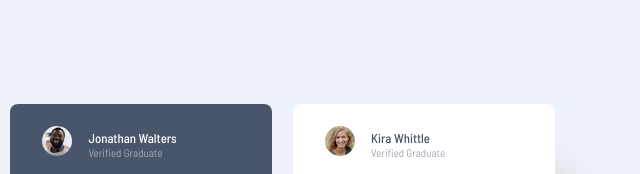
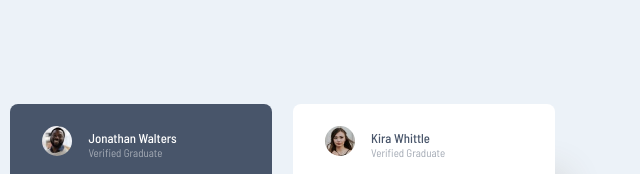
Before and after one commit to CooleyWC/frontend-mentor-testimonials-grid, a plain HTML site: page index.html in a window 1280 px wide. Shown: the top 174 px of the page, 640-1280 px from the left. Drawn offline with Linux system fonts and the light colour scheme.

Commit message:
updated the correct image src for card-kira

```diff
--- a/index.html
+++ b/index.html
@@ -94,7 +94,7 @@
       </article>
       <article class="card kira">
         <section class="card-heading">
-          <img src="images/image-jeanette.jpg" alt="Kira Whittle"/>
+          <img src="images/image-kira.jpg" alt="Kira Whittle"/>
           <div class="card-heading-text">
             <h2>Kira Whittle</h2>
             <p>Verified Graduate</p>
```
Also changed, not shown: style.css (+0 -9 lines).
